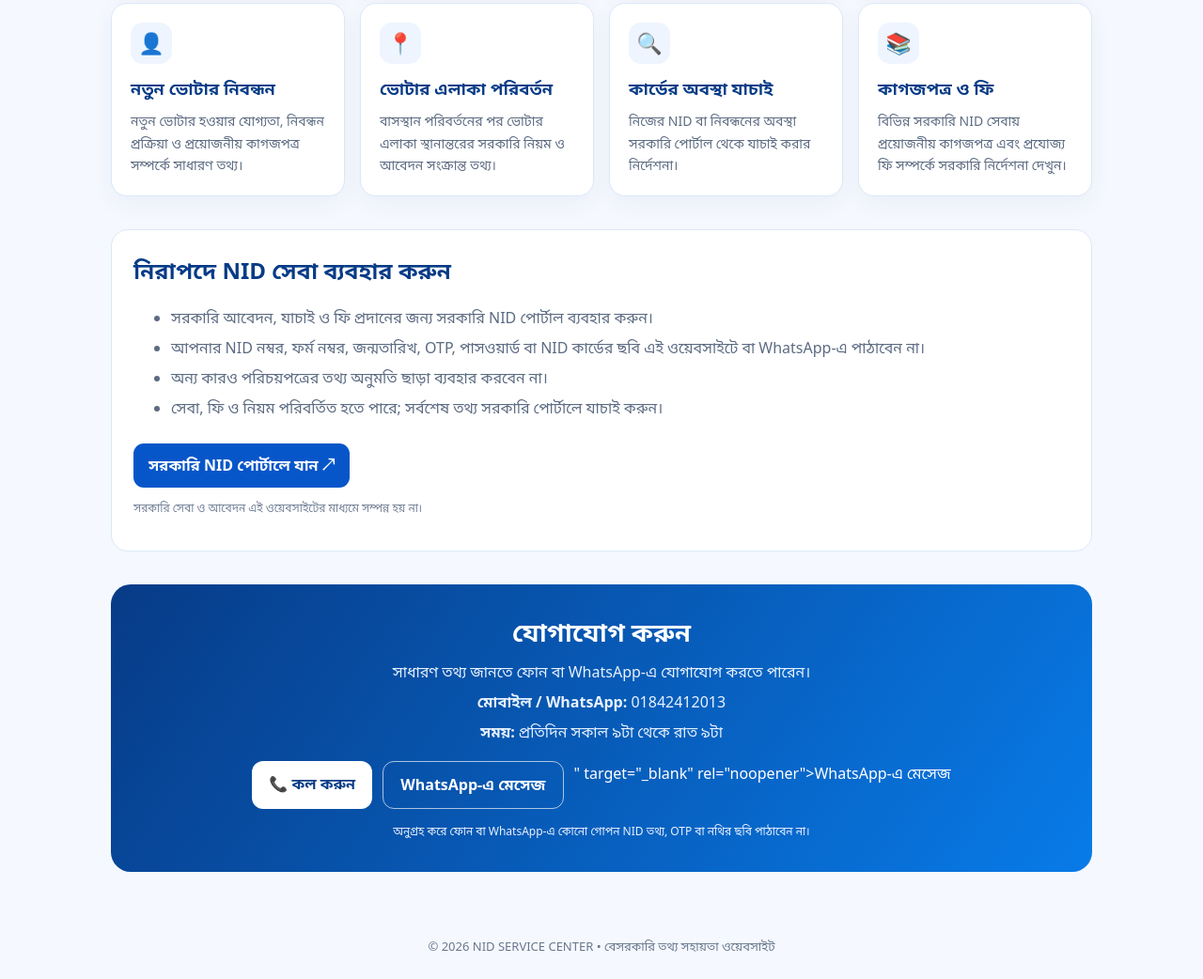
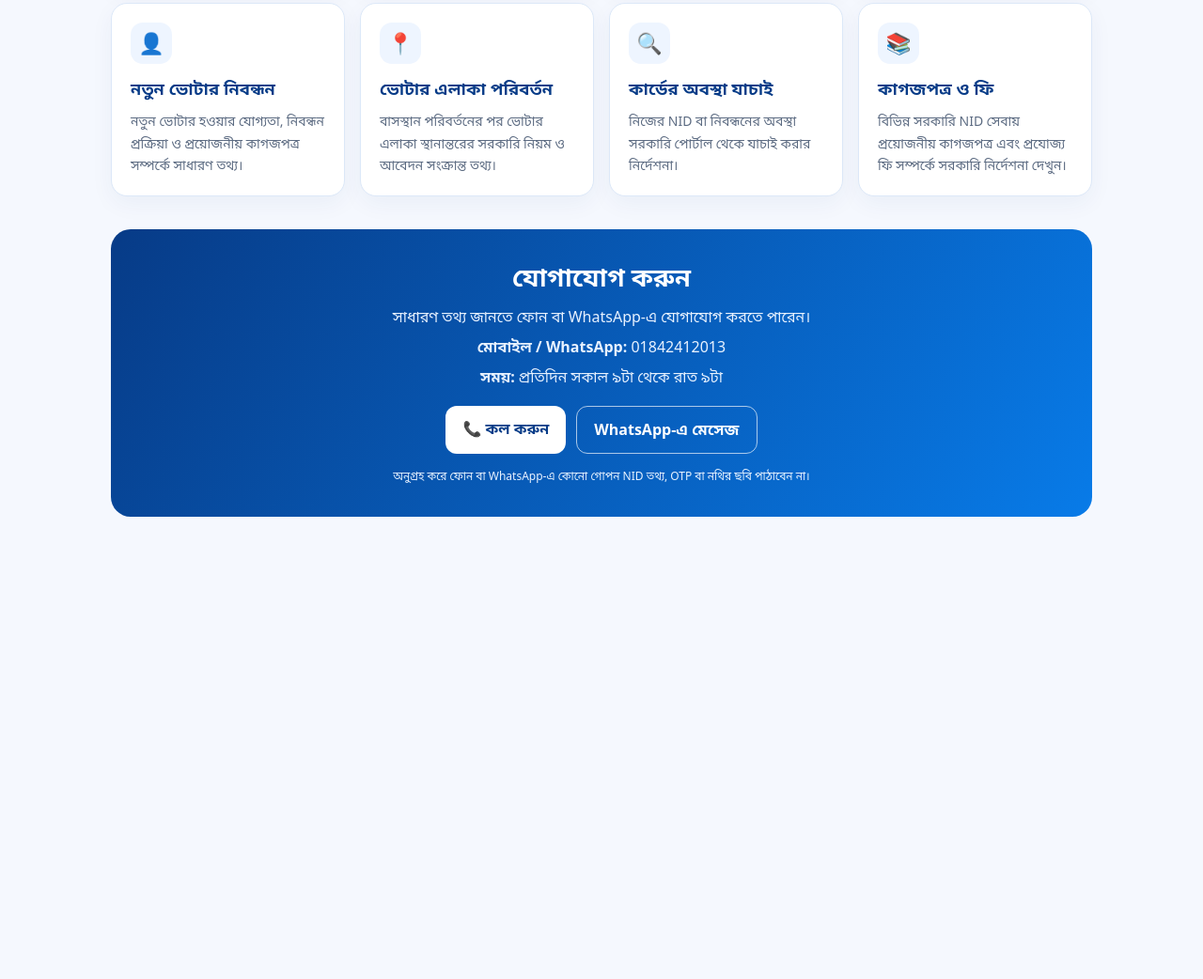
Before and after one commit to mollamdsakil100-star/nid-service-center, a plain HTML site: page index.html in a window 1280 px wide. Shown: the part 1000-2042 px from the top of the page at 94% size. After the commit the page ends 1594 px from the top, so only its background shows below. Drawn offline with Linux system fonts and the light colour scheme.

Commit message:
Update index.html

```diff
--- a/index.html
+++ b/index.html
@@ -46,9 +46,14 @@ gtag('config', 'G-LCR41FDBQ2');
 <article class="card"><div class="ico">🔍</div><h3>কার্ডের অবস্থা যাচাই</h3><p>নিজের NID বা নিবন্ধনের অবস্থা সরকারি পোর্টাল থেকে যাচাই করার নির্দেশনা।</p></article>
 <article class="card"><div class="ico">📚</div><h3>কাগজপত্র ও ফি</h3><p>বিভিন্ন সরকারি NID সেবায় প্রয়োজনীয় কাগজপত্র এবং প্রযোজ্য ফি সম্পর্কে সরকারি নির্দেশনা দেখুন।</p></article>
 </div></section>
-<section class="info"><h2>নিরাপদে NID সেবা ব্যবহার করুন</h2><ul><li>সরকারি আবেদন, যাচাই ও ফি প্রদানের জন্য সরকারি NID পোর্টাল ব্যবহার করুন।</li><li>আপনার NID নম্বর, ফর্ম নম্বর, জন্মতারিখ, OTP, পাসওয়ার্ড বা NID কার্ডের ছবি এই ওয়েবসাইটে বা WhatsApp-এ পাঠাবেন না।</li><li>অন্য কারও পরিচয়পত্রের তথ্য অনুমতি ছাড়া ব্যবহার করবেন না।</li><li>সেবা, ফি ও নিয়ম পরিবর্তিত হতে পারে; সর্বশেষ তথ্য সরকারি পোর্টালে যাচাই করুন।</li></ul><a class="official" href="https://services.nidw.gov.bd/" target="_blank" rel="noopener">সরকারি NID পোর্টালে যান ↗</a><p class="small">সরকারি সেবা ও আবেদন এই ওয়েবসাইটের মাধ্যমে সম্পন্ন হয় না।</p></section>
-<section class="contact" id="contact"><h2>যোগাযোগ করুন</h2><p>সাধারণ তথ্য জানতে ফোন বা WhatsApp-এ যোগাযোগ করতে পারেন।</p><p><strong>মোবাইল / WhatsApp:</strong> 01842412013</p><p><strong>সময়:</strong> প্রতিদিন সকাল ৯টা থেকে রাত ৯টা</p><div class="actions"><a class="btn light" href="tel:+8801842412013">📞 কল করুন</a><a class="btn outline" <a class="btn outline" href="https://wa.me/8801842412013?text=আমি%20আপনাদের%20সেবা%20সম্পর্কে%20জানতে%20চাই%20এবং%20আমাকে%20তথ্য%20দিয়ে%20সাহায্য%20করুন।" target="_blank" rel="noopener">WhatsApp-এ মেসেজ</a> " target="_blank" rel="noopener">WhatsApp-এ মেসেজ</a></div><p class="small">অনুগ্রহ করে ফোন বা WhatsApp-এ কোনো গোপন NID তথ্য, OTP বা নথির ছবি পাঠাবেন না।</p></section>
-</main>
-<footer>© <span id="year"></span> NID SERVICE CENTER • বেসরকারি তথ্য সহায়তা ওয়েবসাইট</footer>
-<script>document.getElementById("year").textContent=new Date().getFullYear();</script>
-</body></html>
+<section class="contact" id="contact">
+<h2>যোগাযোগ করুন</h2>
+<p>সাধারণ তথ্য জানতে ফোন বা WhatsApp-এ যোগাযোগ করতে পারেন।</p>
+<p><strong>মোবাইল / WhatsApp:</strong> 01842412013</p>
+<p><strong>সময়:</strong> প্রতিদিন সকাল ৯টা থেকে রাত ৯টা</p>
+<div class="actions">
+<a class="btn light" href="tel:+8801842412013">📞 কল করুন</a>
+<a class="btn outline" href="https://wa.me/8801842412013?text=আমি%20আপনাদের%20সেবা%20সম্পর্কে%20জানতে%20চাই%20এবং%20আমাকে%20তথ্য%20দিয়ে%20সাহায্য%20করুন।" target="_blank" rel="noopener">WhatsApp-এ মেসেজ</a>
+</div>
+<p class="small">অনুগ্রহ করে ফোন বা WhatsApp-এ কোনো গোপন NID তথ্য, OTP বা নথির ছবি পাঠাবেন না।</p>
+</section>
```
